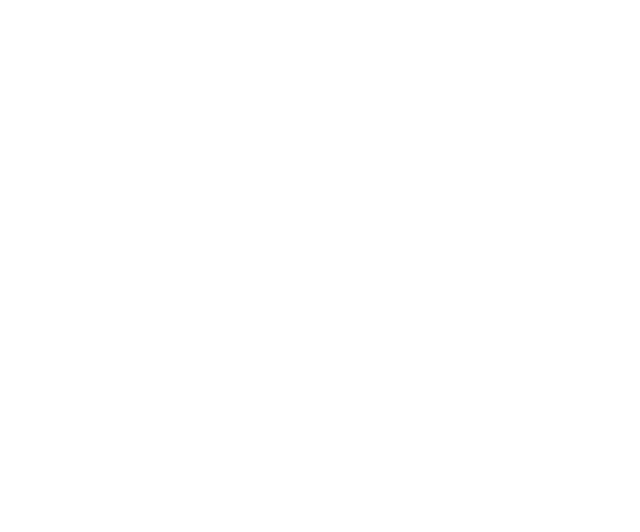
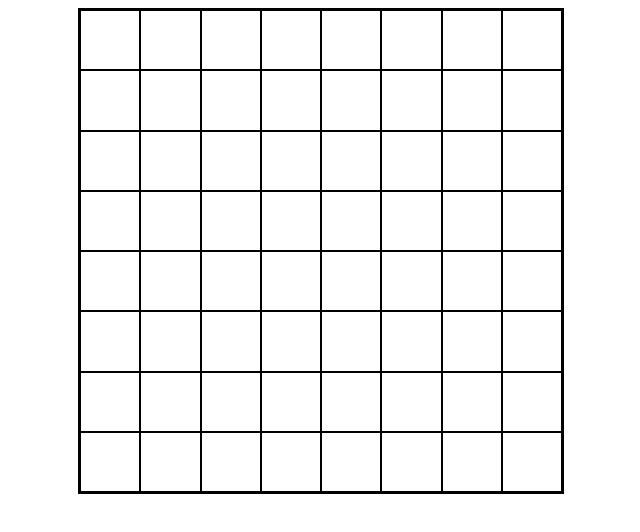
Before and after one commit to vitsenyl/etch-a-sketch, a plain HTML site: page index.html in a window 1280 px wide. Shown: the whole page, without its empty margins (319-959 px from the left). Drawn offline with Linux system fonts and the light colour scheme.

Commit message:
Created resizable grid

```diff
--- a/css/style.css
+++ b/css/style.css
@@ -0,0 +1,28 @@
+:root {
+    --rowNum: 8;
+}
+
+.sketchGrid {
+    border-style: solid;
+    margin: auto;
+    display: grid;
+    grid-gap: 2px 2px;
+    height: 60vmin;
+    width: 60vmin;
+
+    grid-template-columns: 1fr 1fr 1fr;
+    grid-template-columns: repeat(var(--rowNum), 1fr);
+    grid-template-rows: repeat(var(--rowNum), 1fr);
+    grid-auto-flow: row;
+    background-color: black;
+}
+
+.gridSquare {
+    width: auto;
+    height: auto;
+    background-color: white;
+}
+
+.gridSquare:hover {
+    background-color: aqua;
+}
--- a/index.html
+++ b/index.html
@@ -11,6 +11,8 @@
     <link rel="stylesheet" href="css/style.css" type="text/css">
   </head>
 
+  <div class="sketchGrid"></div>
+
   <body>
     <script src="js/script.js"></script>
   </body>
--- a/js/script.js
+++ b/js/script.js
@@ -0,0 +1,22 @@
+let htmlStyles = window.getComputedStyle(document.querySelector("html"));
+let rowNum = parseInt(htmlStyles.getPropertyValue("--rowNum"));
+let gridContainer = document.querySelector(".sketchGrid");
+
+// document.documentElement.style.setProperty("--rowNum", 6); Sets number of rows
+// document.documentElement.style.setProperty("--colNum", 6);
+
+function generateGrid(number) {
+
+    let gridTemplate = document.createElement('div');
+    gridTemplate.classList.add("gridSquare");
+
+    for (let i = 0; i < rowNum; i++) {
+        for (let j = 0; j < rowNum; j++) {
+            let gridDiv = gridTemplate.cloneNode(true);
+            gridDiv.setAttribute('id', `${i}-${j}`);
+            gridContainer.appendChild(gridDiv);
+        }
+    }
+}
+
+generateGrid();
```
